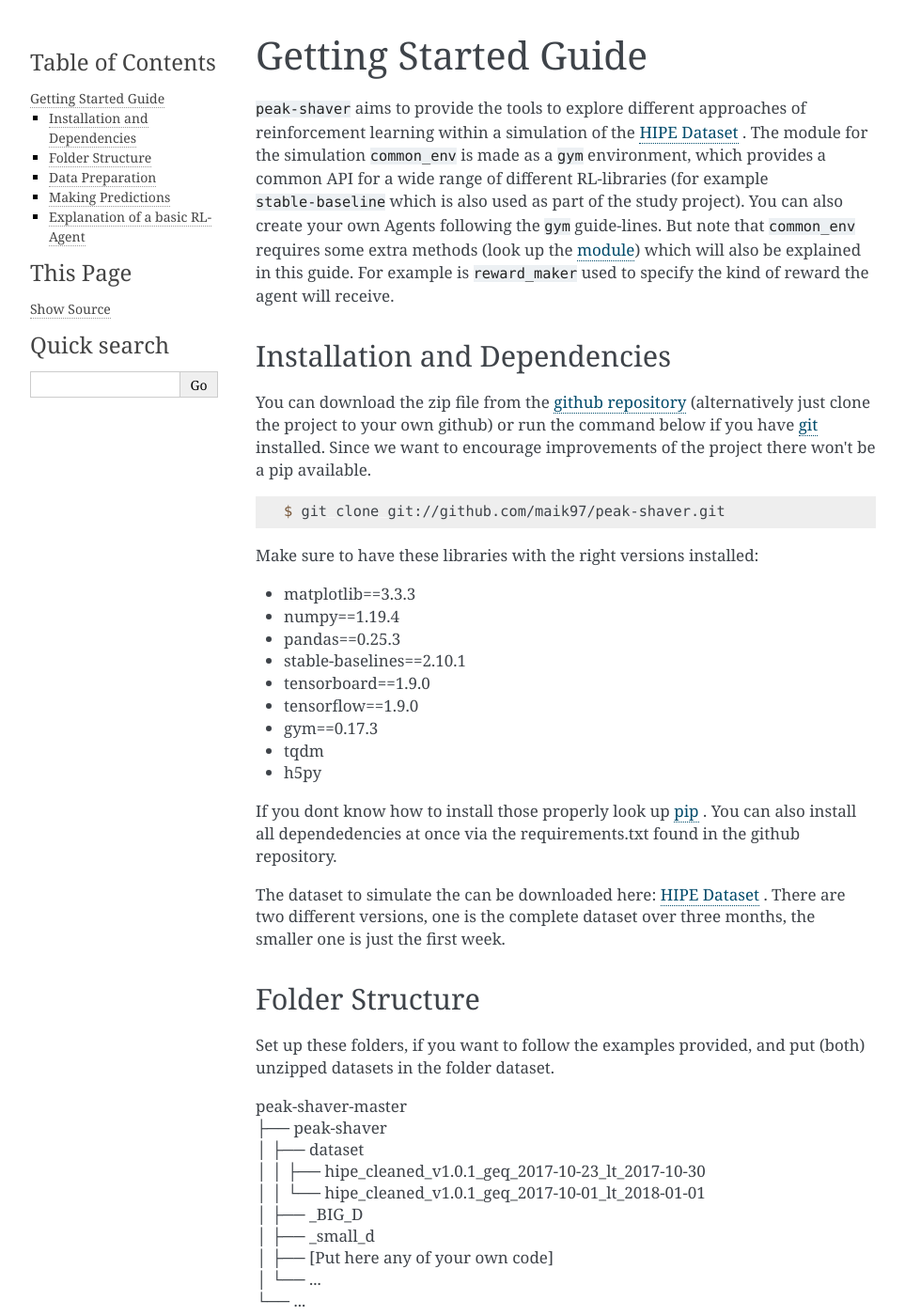
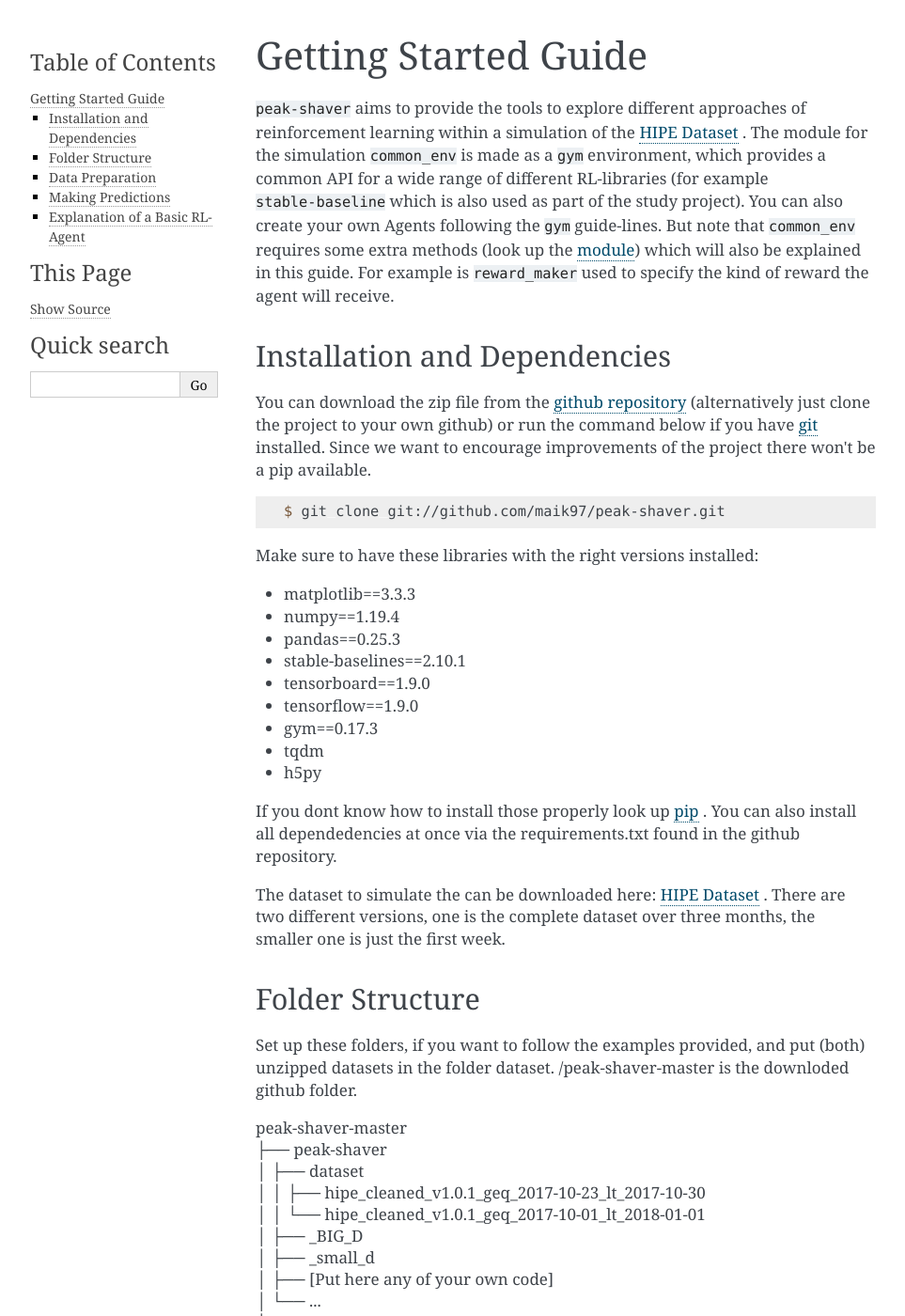
Before and after one commit to maik97/peak-shaver, a Sphinx documentation site: the page built from docs/getting_started.rst, in a window 1280 px wide and 1400 px high. Shown: the whole window at 94% size, without its empty margins (148-1111 px from the left). Built offline with Sphinx 7.4.7, drawn with Linux system fonts in a browser that asks for light colours; some of the changed text lies outside the part shown.

Commit message:
Update getting_started.rst

```diff
--- a/docs/getting_started.rst
+++ b/docs/getting_started.rst
@@ -32,7 +32,7 @@ The dataset to simulate the can be downloaded here: `HIPE Dataset <https://www.e
 
 Folder Structure
 ****************
-Set up these folders, if you want to follow the examples provided, and put (both) unzipped datasets in the folder dataset.
+Set up these folders, if you want to follow the examples provided, and put (both) unzipped datasets in the folder dataset. /peak-shaver-master is the downloded github folder.
 
 | peak-shaver-master
 | ├── peak-shaver
@@ -119,7 +119,7 @@ Set ``PLOT_MODE=True`` if you want to see a graph of the predictions compared to
 
 - hier kommt beispiel graph
 
-Explanation of a basic RL-Agent
+Explanation of a Basic RL-Agent
 *******************************
 
 In this section a basic RL-Agent that uses a gym environment will be explained. All agents are build in a similar structure, thus this section aims to provide a basic understanding. The differences will be explained for each agent in the Examples section. Note that all the code provided in this section is pseudo-code.
```
Also changed, not shown: other parts of docs/getting_started.rst (+1 -1 lines).
